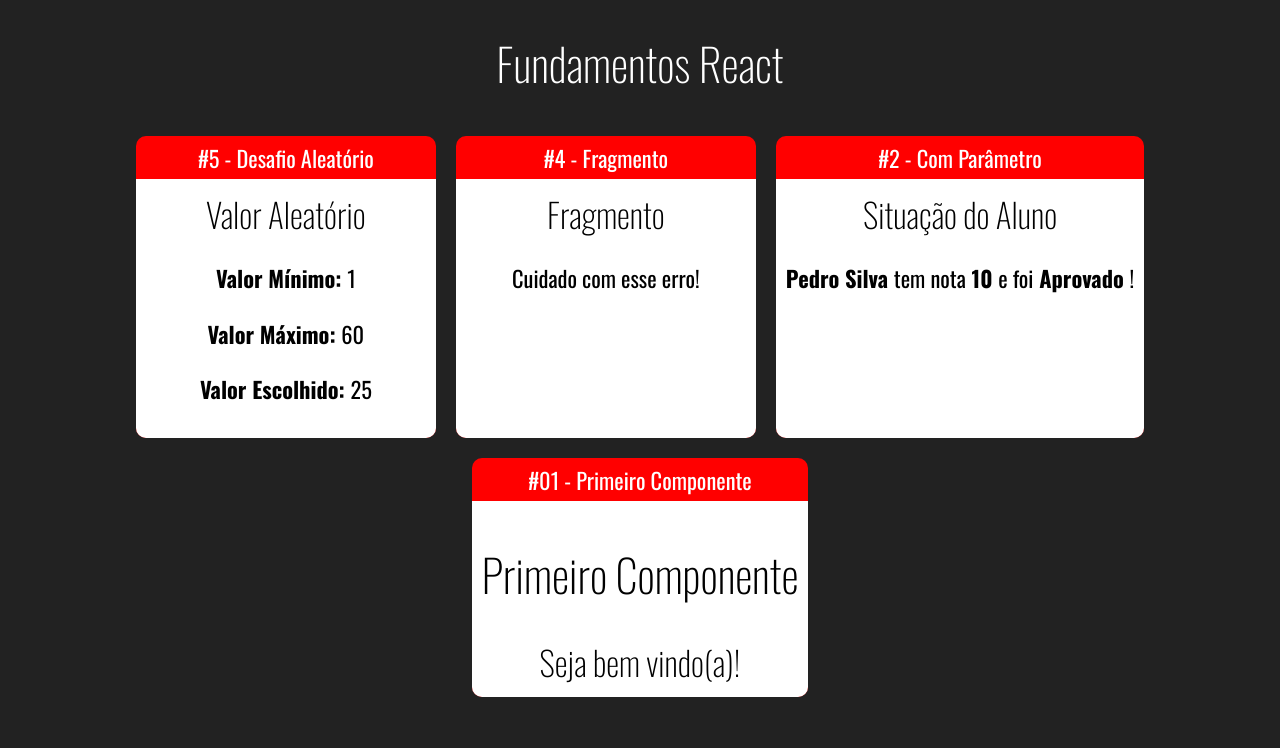
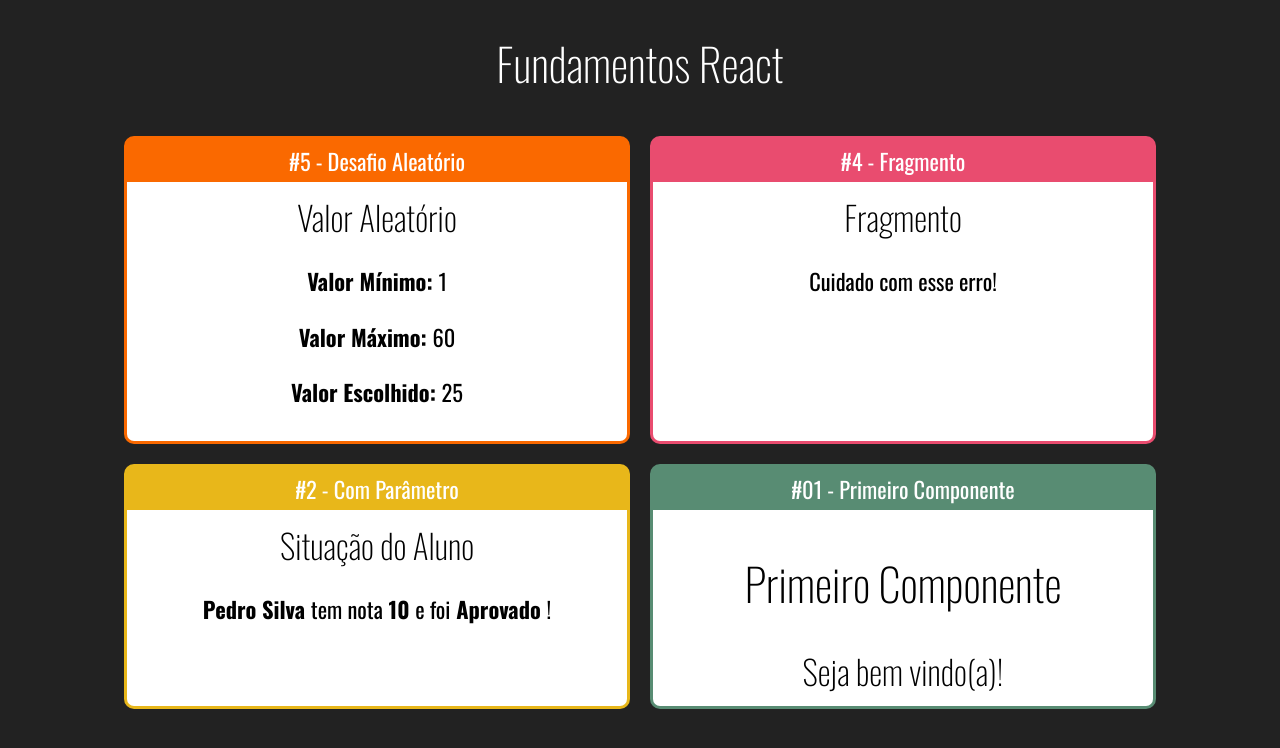
Before and after one commit to Edmilson-Hao/fundamentos-react, a React (Create React App) app: page / in a window 1280 px wide. Shown: the top 748 px of the page. Built offline with nearby package versions, Linux system fonts and the light colour scheme.

Commit message:
Aula 24 - Componente Card #3

```diff
--- a/src/components/App.jsx
+++ b/src/components/App.jsx
@@ -19,15 +19,15 @@
 
         <div className='Cards'>
 
-            <Card titulo='#5 - Desafio Aleatório'>
+            <Card titulo='#5 - Desafio Aleatório' color='#FA6900'>
                 <Aleatorio min={1} max={60} />
             </Card>
 
-            <Card titulo='#4 - Fragmento'>
+            <Card titulo='#4 - Fragmento' color='#E94C6F'>
                 <Fragmento/>
             </Card>
 
-            <Card titulo='#2 - Com Parâmetro'>
+            <Card titulo='#2 - Com Parâmetro' color='#E8B71A'>
                 <ComParametro
                     titulo='Situação do Aluno'
                     aluno='Pedro Silva'
@@ -35,7 +35,7 @@
                 />
             </Card>
 
-            <Card titulo='#01 - Primeiro Componente'>
+            <Card titulo='#01 - Primeiro Componente' color='#588C73'>
                 <Primeiro/>
             </Card>
         </div>
--- a/src/components/layout/Card.css
+++ b/src/components/layout/Card.css
@@ -1,13 +1,13 @@
 .Card {
-    background-color: red;
-    border: 3x solid red;
+    border: 3px solid;
     border-radius: 10px;
 
     overflow: hidden;
     margin: 10px;
     display: flex;
     flex-direction: column;
-    min-width: 300px;
+    max-width: 500px;
+    min-width: 500px;
 }
 
 .Card .Title {
--- a/src/components/layout/Card.jsx
+++ b/src/components/layout/Card.jsx
@@ -3,12 +3,20 @@
 import './Card.css'
 
 export default props => {
+
+    const cardStyle = {
+        backgroundColor: props.color || '#F00',
+        borderColor:  props.color || '#F00'
+    }
+
     return (
-        <div className='Card'>
+        <div className='Card' style={ cardStyle }>
+
             <div className='Title'>{ props.titulo }</div>
             <div className='Content'>
                 { props.children}
             </div>
+
         </div>
     )
 }
```
